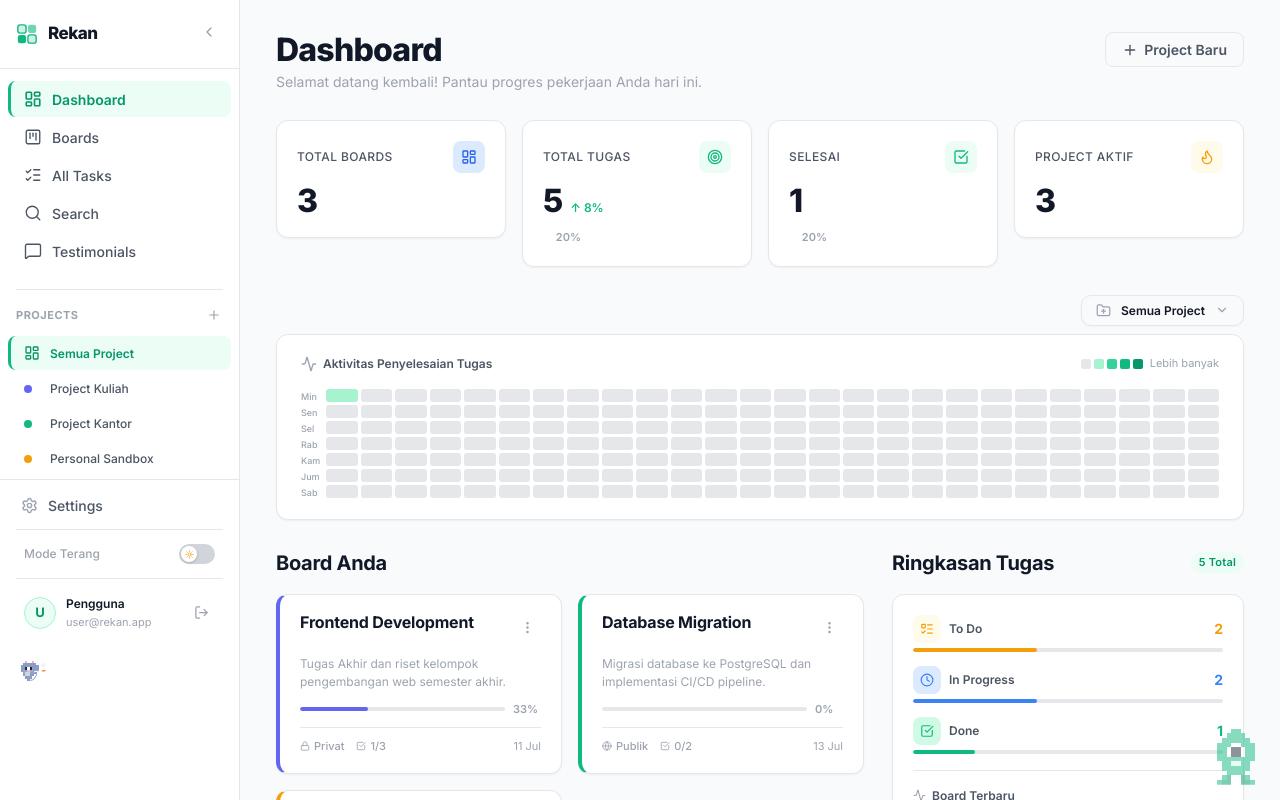
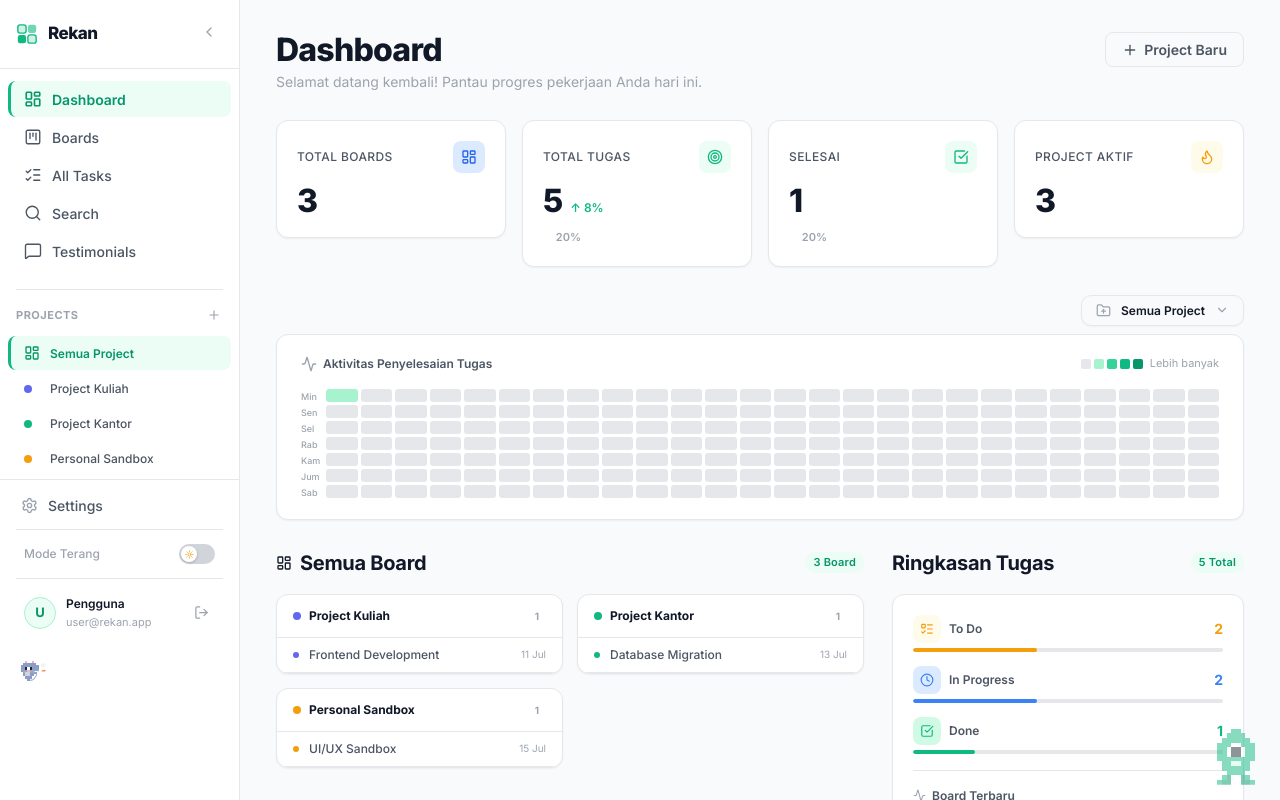
Before and after one commit to mridho24/Rekan, a React (Vite) app: page / in a window 1280 px wide. Both pictures are taken after typing "Sample", "name@example.com", "Sample123", "Sample123" into the empty fields and a click on the button "Daftar". Shown: the top 800 px of the page. Built offline with nearby package versions, Linux system fonts and the light colour scheme.

Commit message:
Replace project cards with adaptive board list

```diff
--- a/src/App.jsx
+++ b/src/App.jsx
@@ -291,6 +291,7 @@ export default function App() {
       id: `proj-${Date.now()}`,
       ...data,
       status: 'active',
+      createdAt: new Date().toISOString(),
     };
     setProjects(prev => [...prev, newProj]);
     setCurrentProjectId(newProj.id);
--- a/src/components/Dashboard.jsx
+++ b/src/components/Dashboard.jsx
@@ -651,50 +651,55 @@ export default function Dashboard({ boards, tasks, onCreateBoard, onEditBoard, o
         </div>
       </motion.div>
 
-      {/* Boards + Upcoming Tasks (2-col) */}
+      {/* Board List + Task Overview (2-col) */}
       <div style={styles.twoCol}>
-        {/* Left: Boards Grid */}
+        {/* Left: Board List */}
         <div style={styles.leftCol}>
           <div style={styles.sectionHead}>
             <h2 style={styles.h2}>
-              Board Anda
-              {selectedProject !== 'all' && (
-                <span style={styles.projectBadge}>
-                  {projects.find(p => p.id === selectedProject)?.name}
-                </span>
-              )}
+              <LayoutDashboard size={16} /> Semua Board
             </h2>
-
+            <span className="badge badge-emerald">{boards.length} Board</span>
           </div>
 
-          {visibleBoards.length === 0 ? (
+          {boards.length === 0 ? (
             <div style={styles.empty}>
               <LayoutDashboard size={36} color="var(--text-muted)" />
-              <p style={styles.emptyText}>
-                {selectedProject === 'all'
-                  ? 'Belum ada board. Buat board pertama Anda!'
-                  : 'Belum ada board untuk project ini.'}
-              </p>
-
+              <p style={styles.emptyText}>Belum ada board.</p>
             </div>
           ) : (
-            <motion.div
-              variants={containerVariants}
-              initial="hidden"
-              animate="show"
-              style={styles.boardGrid}
-            >
-              <AnimatePresence mode="popLayout">
-                {visibleBoards.map(board => (
-                  <BoardCard
-                    key={board.id}
-                    board={board}
-                    onEdit={onEditBoard}
-                    onDelete={onDeleteBoard}
-                  />
-                ))}
-              </AnimatePresence>
-            </motion.div>
+            <div style={styles.boardGridWrap}>
+              {(() => {
+                const withProj = boards.map(b => ({
+                  ...b,
+                  project: projects.find(p => p.id === b.projectId) || { id: 'other', name: 'Lainnya', color: '#6B7280' },
+                }));
+                const grouped = {};
+                withProj.forEach(b => {
+                  const pid = b.projectId || 'other';
+                  if (!grouped[pid]) grouped[pid] = { project: b.project, boards: [] };
+                  grouped[pid].boards.push(b);
+                });
+                return Object.values(grouped).map(g => (
+                  <div key={g.project.id} style={styles.projectBlock}>
+                    <div style={styles.projectBlockHead}>
+                      <div style={{ ...styles.blockDot, backgroundColor: g.project.color || '#6B7280' }} />
+                      <span style={styles.blockName}>{g.project.name}</span>
+                      <span style={styles.blockCount}>{g.boards.length}</span>
+                    </div>
+                    <div style={styles.blockList}>
+                      {g.boards.map(board => (
+                        <div key={board.id} style={styles.blockItem}>
+                          <div style={{ ...styles.blockItemDot, backgroundColor: board.color || '#10B981' }} />
+                          <span style={styles.blockItemName}>{board.name}</span>
+                          <span style={styles.blockItemDate}>{formatDate(board.createdAt)}</span>
+                        </div>
+                      ))}
+                    </div>
+                  </div>
+                ));
+              })()}
+            </div>
           )}
         </div>
 
@@ -983,4 +988,83 @@ const styles = {
     color: 'var(--text-muted)',
     maxWidth: '240px',
   },
+  boardGridWrap: {
+    display: 'grid',
+    gridTemplateColumns: 'repeat(auto-fill, minmax(280px, 1fr))',
+    gap: '14px',
+    alignItems: 'start',
+  },
+  projectBlock: {
+    backgroundColor: 'var(--bg-card)',
+    border: '1px solid var(--border)',
+    borderRadius: 'var(--r-lg)',
+    boxShadow: 'var(--shadow-sm)',
+    overflow: 'hidden',
+  },
+  projectBlockHead: {
+    display: 'flex',
+    alignItems: 'center',
+    gap: '8px',
+    padding: '12px 16px',
+    borderBottom: '1px solid var(--border)',
+  },
+  blockDot: {
+    width: '8px',
+    height: '8px',
+    borderRadius: '50%',
+    flexShrink: 0,
+  },
+  blockName: {
+    fontSize: 'var(--text-sm)',
+    fontWeight: 700,
+    color: 'var(--text-primary)',
+    flex: 1,
+    overflow: 'hidden',
+    textOverflow: 'ellipsis',
+    whiteSpace: 'nowrap',
+  },
+  blockCount: {
+    fontSize: '10px',
+    fontWeight: 700,
+    color: 'var(--text-muted)',
+    backgroundColor: 'var(--bg-subtle)',
+    padding: '0 7px',
+    borderRadius: 'var(--r-full)',
+    lineHeight: '18px',
+  },
+  blockList: {
+    display: 'flex',
+    flexDirection: 'column',
+    maxHeight: '220px',
+    overflowY: 'auto',
+  },
+  blockItem: {
+    display: 'flex',
+    alignItems: 'center',
+    gap: '10px',
+    padding: '8px 16px',
+    transition: 'background 0.1s',
+    borderBottom: '1px solid var(--border)',
+  },
+  blockItemDot: {
+    width: '6px',
+    height: '6px',
+    borderRadius: '50%',
+    flexShrink: 0,
+  },
+  blockItemName: {
+    fontSize: 'var(--text-sm)',
+    fontWeight: 500,
+    color: 'var(--text-secondary)',
+    flex: 1,
+    overflow: 'hidden',
+    textOverflow: 'ellipsis',
+    whiteSpace: 'nowrap',
+  },
+  blockItemDate: {
+    fontSize: '10px',
+    color: 'var(--text-muted)',
+    whiteSpace: 'nowrap',
+    flexShrink: 0,
+  },
 };
--- a/src/components/Sidebar.jsx
+++ b/src/components/Sidebar.jsx
@@ -186,9 +186,16 @@ export default function Sidebar({ activeView, onNavigate, theme, onToggleTheme,
                   flexShrink: 0
                 }} />
                 {!collapsed && (
-                  <span style={{ fontSize: 'var(--text-sm)', whiteSpace: 'nowrap', overflow: 'hidden', textOverflow: 'ellipsis' }}>
-                    {proj.name}
-                  </span>
+                  <div style={{ display: 'flex', alignItems: 'center', gap: '6px', overflow: 'hidden', flex: 1 }}>
+                    <span style={{ fontSize: 'var(--text-sm)', whiteSpace: 'nowrap', overflow: 'hidden', textOverflow: 'ellipsis' }}>
+                      {proj.name}
+                    </span>
+                    {proj.createdAt && (
+                      <span style={{ fontSize: '10px', color: 'var(--text-muted)', whiteSpace: 'nowrap', opacity: 0.6 }}>
+                        {new Date(proj.createdAt).toLocaleDateString('id-ID', { day: 'numeric', month: 'short' })}
+                      </span>
+                    )}
+                  </div>
                 )}
               </button>
               {!collapsed && isHovered && (
```
